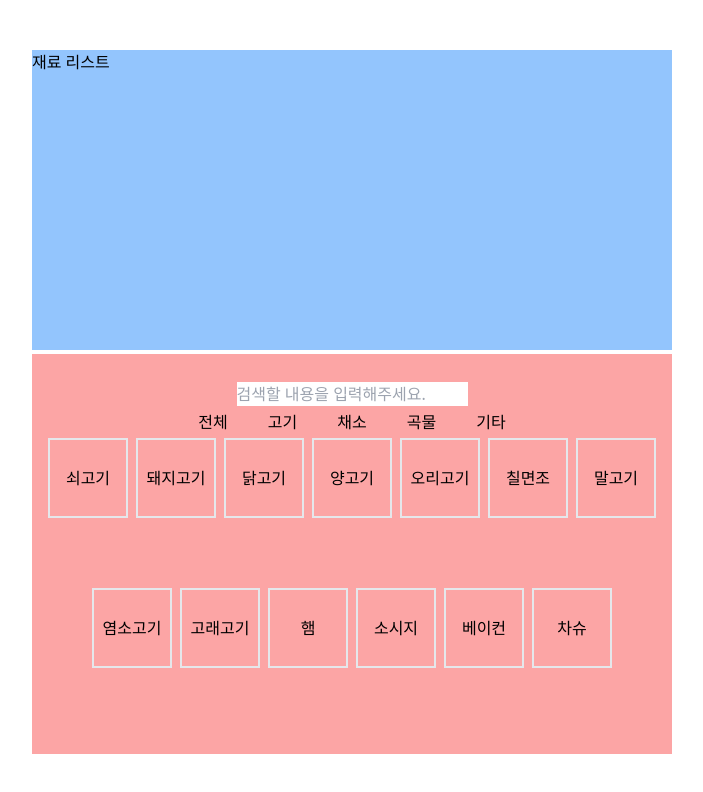
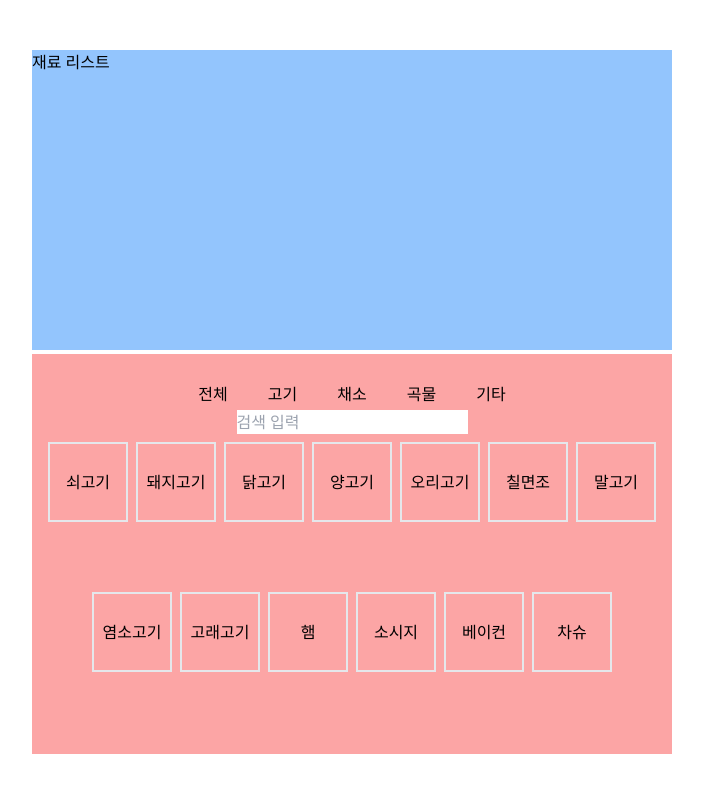
Before and after one commit to Storage-with-chatGPT/food-master-chatGPT, a Next.js app: page / in a window 1280 px wide. Shown: the top 792 px of the page, without its empty margins (288-991 px from the left). Built offline with nearby package versions, Linux system fonts and the light colour scheme.

Commit message:
[FEAT] 재료 검색 기능 구현(#2)

```diff
--- a/src/components/IngredientList/SearchInput.tsx
+++ b/src/components/IngredientList/SearchInput.tsx
@@ -1,19 +1,22 @@
-import axios from "axios";
+import { searchInputValue } from "@/services/ingredientList/slice";
+import { useAppDispatch, useAppSelector } from "@/store";
 import React, { useState } from "react";
 
 const SearchInput = () => {
-  const [searchInput, setSearhInput] = useState("");
-
+  const dispatch = useAppDispatch();
+  const searchValue = useAppSelector(
+    (state) => state.ingredientList.inputValue
+  );
   const handleOnChange = (event: React.ChangeEvent<HTMLInputElement>) => {
-    setSearhInput(event.currentTarget.value);
+    dispatch(searchInputValue(event.currentTarget.value.split(" ").join("")));
   };
 
   return (
     <div className="my-1">
       <input
         type="text"
-        value={searchInput}
-        placeholder="검색할 내용을 입력해주세요."
+        value={searchValue}
+        placeholder="검색 입력"
         onChange={handleOnChange}
       />
     </div>
--- a/src/components/IngredientList/index.tsx
+++ b/src/components/IngredientList/index.tsx
@@ -10,12 +10,18 @@ const IngredientList = () => {
   const categoryValue = useAppSelector(
     (state) => state.ingredientList.category
   );
-
+  const searchValue = useAppSelector(
+    (state) => state.ingredientList.inputValue
+  );
   const [list, setList] = useState<string[]>([]);
 
   const handleOnClick = (event: React.MouseEvent<HTMLButtonElement>) => {
     dispatch(selectCategory(event.currentTarget.value));
   };
+
+  const filterSearchValue = list.filter(
+    (item) => item.includes(searchValue) === true
+  );
 
   useEffect(() => {
     switch (categoryValue) {
@@ -39,9 +45,6 @@ const IngredientList = () => {
 
   return (
     <div className="my-7">
-      <div>
-        <SearchInput />
-      </div>
       <div className="flex flex-row justify-center space-x-10">
         <button onClick={handleOnClick} value="all">
           전체
@@ -59,12 +62,19 @@ const IngredientList = () => {
           기타
         </button>
       </div>
+      <div>
+        <SearchInput />
+      </div>
       <div className=" h-[300px] flex flex-raw flex-wrap justify-center  overflow-auto scrollbar-hide ">
-        {list.length !== 0
-          ? list.map((item, idx) => (
-              <IngredientBtn key={idx} IngredientName={item} />
+        {searchValue === ""
+          ? list.map((item) => (
+              <IngredientBtn key={item} IngredientName={item} />
             ))
-          : "재료가 없습니다 ㅠㅠ "}
+          : filterSearchValue.length === 0
+          ? "찾으시는 재료가 없습니다."
+          : filterSearchValue.map((item) => (
+              <IngredientBtn key={item} IngredientName={item} />
+            ))}
       </div>
     </div>
   );
--- a/src/services/ingredientList/slice.ts
+++ b/src/services/ingredientList/slice.ts
@@ -8,6 +8,7 @@ const initialState = {
   grain: ingredientListItems.grain,
   acc: [],
   category: "meat",
+  inputValue: "",
 };
 
 export const ingredientListSlice = createSlice({
@@ -17,8 +18,11 @@ export const ingredientListSlice = createSlice({
     selectCategory: (state, action: PayloadAction<string>) => {
       state.category = action.payload;
     },
+    searchInputValue: (state, action: PayloadAction<string>) => {
+      state.inputValue = action.payload;
+    },
   },
 });
 
-export const { selectCategory } = ingredientListSlice.actions;
+export const { selectCategory, searchInputValue } = ingredientListSlice.actions;
 export default ingredientListSlice.reducer;
```
